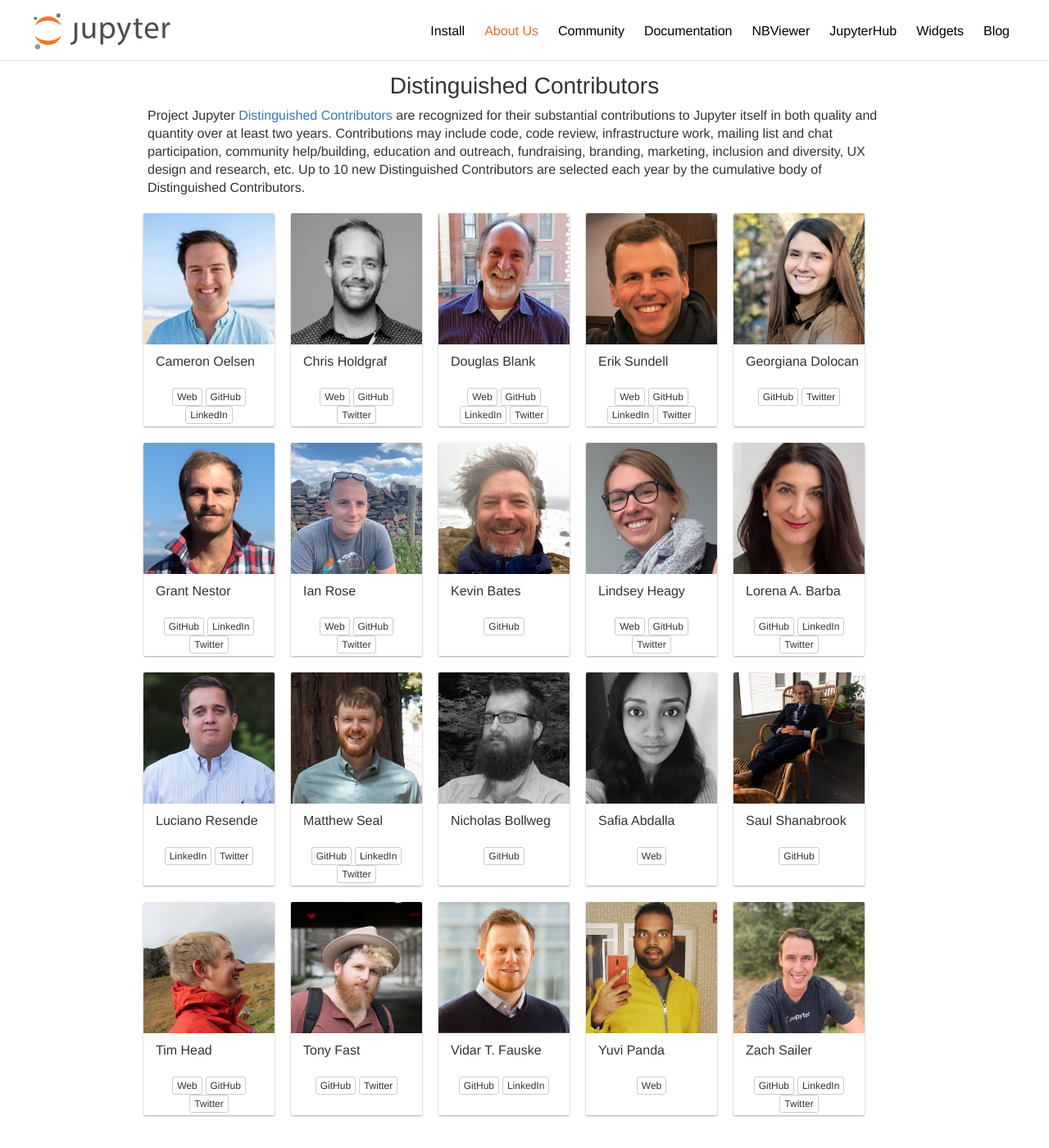
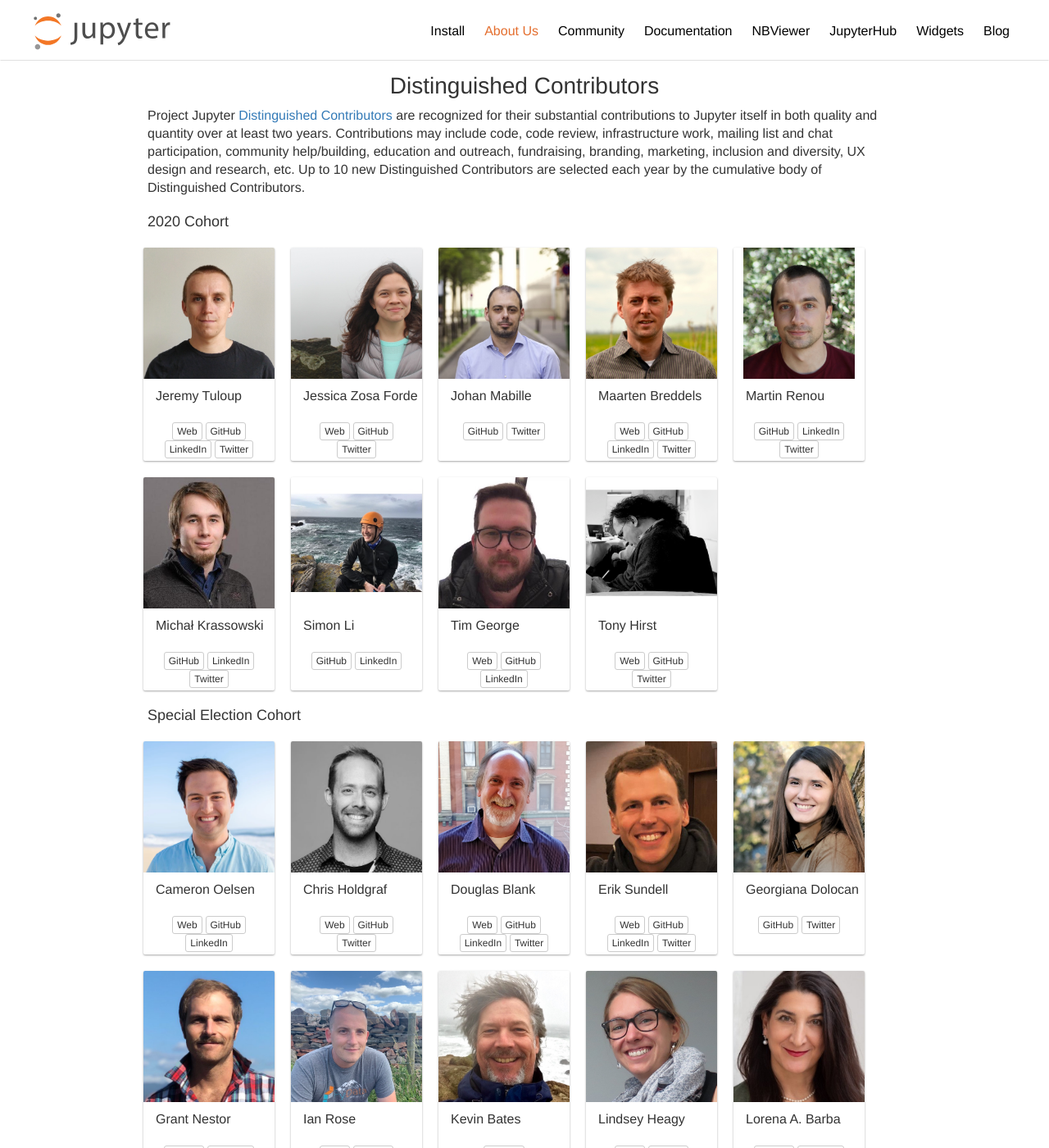
Before and after one commit to jupyter/jupyter.github.io, a Jekyll site: the page built from about.md, in a window 1280 px wide and 1400 px high, scrolled down 497 px. Shown: the whole window at 82% size. Built offline with Jekyll 4.4.1, drawn with Linux system fonts in a browser that asks for light colours; comment, search, counter and statistics services are not loaded.

Commit message:
Add 2020 Distinguished Contributors

```diff
--- a/_includes/distinguished.html
+++ b/_includes/distinguished.html
@@ -15,6 +15,37 @@
         </p>
     </div>
     <div class="row">
+      <h4 class="col-sm-12">2020 Cohort</h4>
+      {% assign sorted = page.distinguished_2020 | sort: "name" %}
+      {% for member in sorted %}
+      <div class="col-md-4 material section-content section-center">
+        <img
+          class="council-member-photo"
+          alt="{{member.name}}"
+          src='{{site.baseurl}}/assets/distinguished/{{member.photo}}' />
+        <div class="card-header text-nowrap">{{member.name}}</div>
+        <div>&nbsp;</div>
+        {% if member.personal %}
+          <a class="btn btn-xs btn-default" href="{{member.personal}}">Web</a>
+        {% endif %}
+        {% if member.gh_handle %}
+          <a class="btn btn-xs btn-default"
+              title="@{{member.gh_handle}}"
+              href="https://github.com/{{member.gh_handle}}">GitHub</a>
+        {% endif %}
+        {% if member.linkedin %}
+          <a class="btn btn-xs btn-default" href="{{member.linkedin}}">LinkedIn</a>
+        {% endif %}
+        {% if member.twitter_handle %}
+          <a class="btn btn-xs btn-default"
+              title="@{{member.twitter_handle}}"
+              href="https://twitter.com/{{member.twitter_handle}}">Twitter</a>
+        {% endif %}
+      </div>
+      {% endfor %}
+  </div>
+    <div class="row">
+        <h4 class="col-sm-12">Special Election Cohort</h4>
         {% assign sorted = page.distinguished_special_election | sort: "name" %}
         {% for member in sorted %}
         <div class="col-md-4 material section-content section-center">
--- a/about.md
+++ b/about.md
@@ -3,6 +3,52 @@
 title: "About Us"
 tagline: Some information about the Jupyter Project and Community
 permalink: /about
+distinguished_2020:
+  - name: Jeremy Tuloup
+    photo: Jeremy_Tuloup.png
+    gh_handle: jtpio
+    twitter_handle: jtpio
+    linkedin: https://linkedin.com/in/jtuloup
+    personal: https://jtp.io
+  - name: Jessica Zosa Forde
+    photo: Jessica_Forde.jpg
+    twitter_handle: in4dmatics
+    personal: https://jzf2101.github.io
+    gh_handle: jzf2101
+  - name: Johan Mabille
+    photo: Johan_Mabille.jpg
+    twitter_handle: JohanMabille
+    gh_handle: JohanMabille
+  - name: Martin Renou
+    photo: Martin_Renou.jpg
+    linkedin: https://www.linkedin.com/in/martin-renou
+    gh_handle: martinRenou
+    twitter_handle: martinRenou
+  - name: Maarten Breddels
+    photo: Maarten_Breddels.jpg
+    twitter_handle: maartenbreddels
+    gh_handle: maartenbreddels
+    linkedin: https://www.linkedin.com/in/maartenbreddels/
+    personal: https://www.maartenbreddels.com/
+  - name: Michał Krassowski
+    photo: Michal_Krassowski.jpg
+    twitter_handle: krassowski_m
+    gh_handle: krassowski
+    linkedin: https://www.linkedin.com/in/michal-krassowski/
+  - name: Simon Li
+    photo: Simon_Li.jpg
+    gh_handle: manics
+    linkedin: https://www.linkedin.com/in/1simon
+  - name: Tim George
+    photo: Tim_George.jpg
+    gh_handle: tgeorgeux
+    linkedin: https://linkedin.com/in/tgeorgeux
+    personal: https://tgeorgeux.com
+  - name: Tony Hirst
+    photo: Tony_Hirst.png
+    twitter_handle: psychemedia
+    gh_handle: psychemedia
+    personal: http://ouseful.info
 distinguished_special_election:
   - name: Cameron Oelsen
     photo: Cameron_Oelsen.png
```
Also changed, not shown: assets/distinguished/Jeremy_Tuloup.png (added), assets/distinguished/Jessica_Forde.jpg (added), assets/distinguished/Johan_Mabille.jpg (added), assets/distinguished/Maarten_Breddels.jpg (added), assets/distinguished/Martin_Renou.jpg (added), assets/distinguished/Michal_Krassowski.jpg (added), assets/distinguished/Simon_Li.jpg (added), assets/distinguished/Tim_George.jpg (added), assets/distinguished/Tony_Hirst.png (added).
